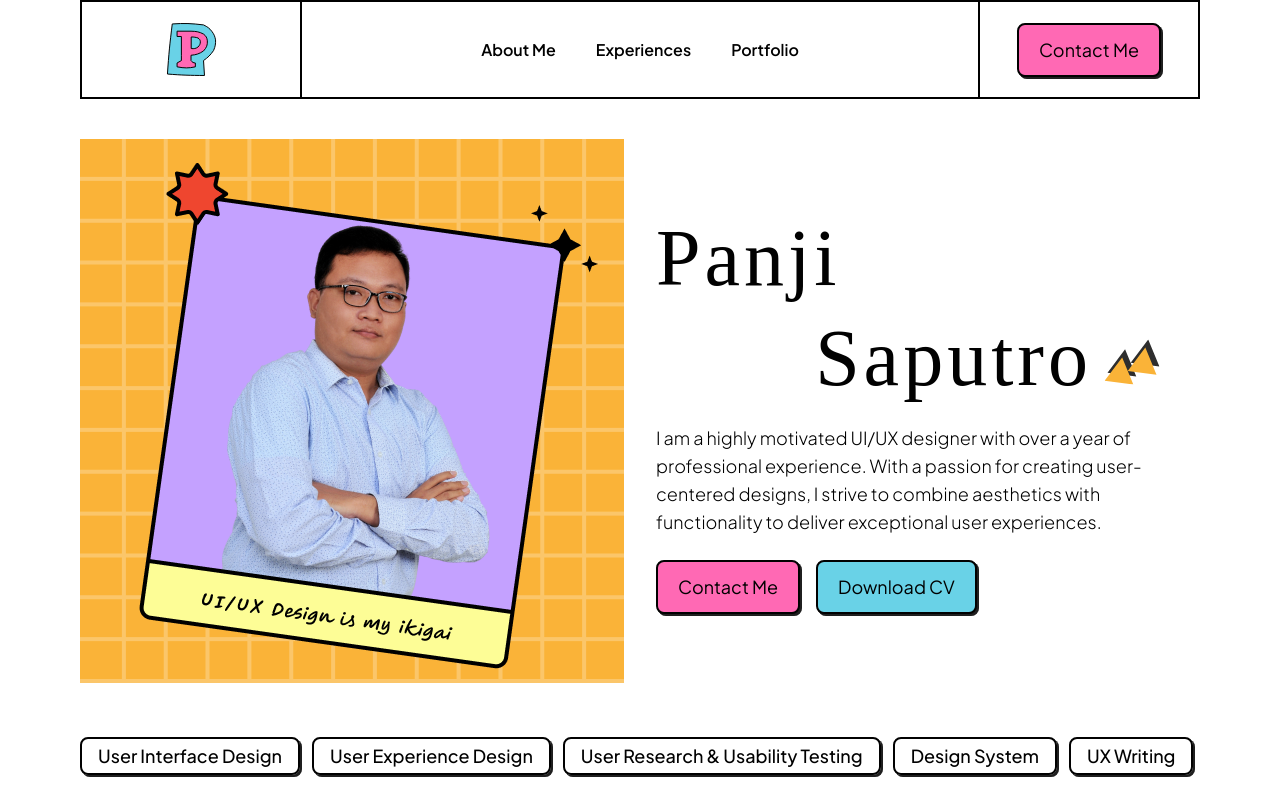
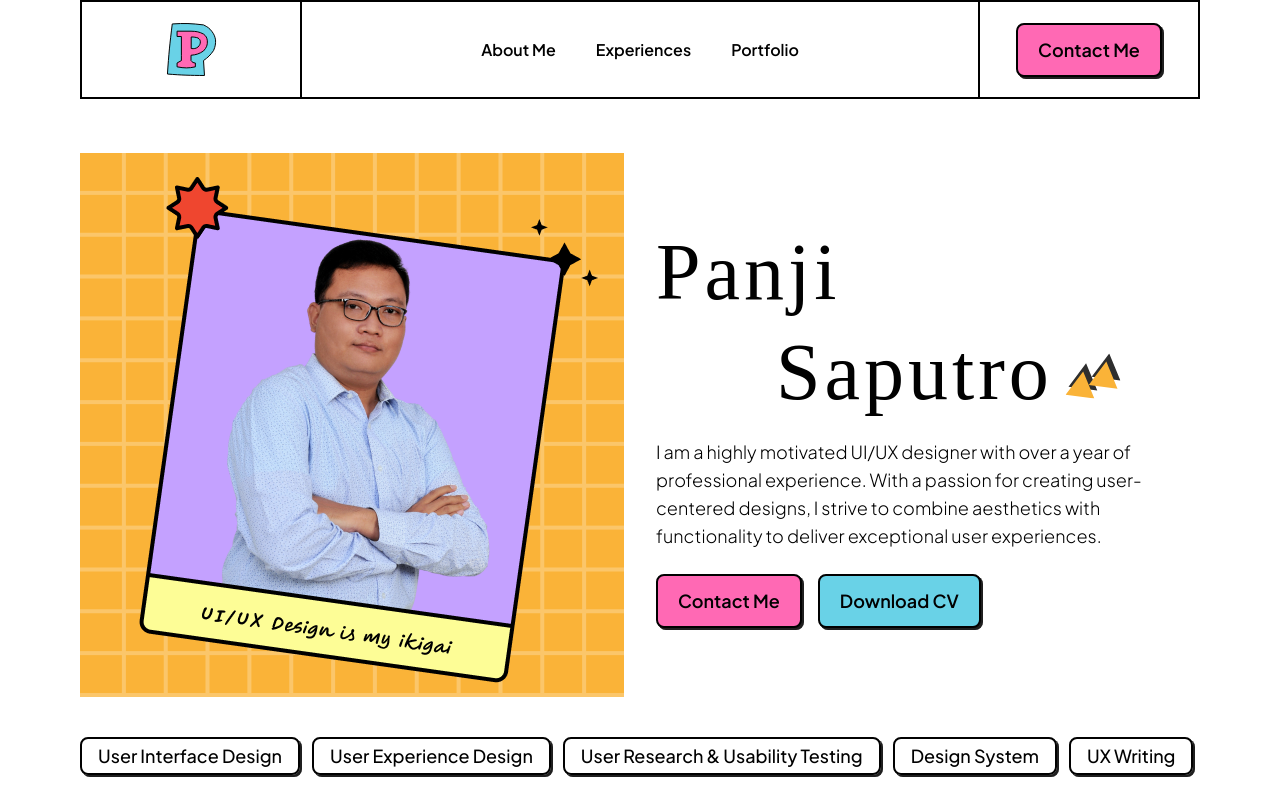
Before and after one commit to naufalzs/panji-portofolio, a Next.js app: page / in a window 1280 px wide. Shown: the top 785 px of the page. Built offline with nearby package versions, Linux system fonts and the light colour scheme.

Commit message:
feat: panji revision 2

```diff
--- a/src/components/Button.js
+++ b/src/components/Button.js
@@ -31,7 +31,7 @@ export default function Button({ color, href, onClick, disabled, children }) {
   return (
     <Wrapper href={href}>
       <button
-        className={`capitalize py-4 px-5 rounded-lg  ${bgColor} text-lg leading-none border-2 border-neutral-100 shadow-mini ${hoverClass}`}
+        className={`capitalize py-4 px-5 rounded-lg  ${bgColor} text-lg font-semibold leading-none border-2 border-neutral-100 shadow-mini ${hoverClass}`}
         onClick={onClick ? () => onClick() : undefined}
       >
         {children}
--- a/src/components/Hero.js
+++ b/src/components/Hero.js
@@ -19,7 +19,7 @@ export default function Hero() {
   return (
     <div
       id="about-me"
-      className={`relative max-w-[1120px] py-10 mx-auto`}
+      className={`relative max-w-[1120px] py-[54px] mx-auto`}
     >
       <div className={`flex justify-center items-center`}>
         <div className={`w-[544px] h-[544px] shrink-0`}>
@@ -30,10 +30,10 @@ export default function Hero() {
             alt="hero image"
           />
         </div>
-        <div className={`ml-8 mr-10 w-full`}>
+        <div className={`ml-8 w-full`}>
           <div className={`font-lora text-[80px] leading-tight tracking-wider`}>
             <h2>{identity.name}</h2>
-            <h2 className="text-right">
+            <h2 className="pl-[120px]">
               {identity.surname}
               <span className={`ml-3`}>
                 <Image
@@ -55,7 +55,7 @@ export default function Hero() {
           </div>
         </div>
       </div>
-      <div className={`mt-[54px] flex flex-wrap gap-3`}>{skillsSection}</div>
+      <div className={`mt-10 flex flex-wrap gap-3`}>{skillsSection}</div>
     </div>
   );
 }
--- a/src/components/WorkDetail.js
+++ b/src/components/WorkDetail.js
@@ -37,7 +37,7 @@ export default function WorkDetail({ index, title, data }) {
       </div>
       <div className={`relative flex`}>
         <Indicator height={indicatorHeight} isCircle={isEven} />
-        <div className={`grid space-y-8`}>
+        <div className={`grid space-y-7`}>
           {data.map((work, index) => (
             <div
               key={work.id}
--- a/src/components/WorkHistory.js
+++ b/src/components/WorkHistory.js
@@ -9,7 +9,7 @@ export default function WorkHistory() {
   return (
     <div
       id="work-history"
-      className={`relative max-w-[1120px] mx-auto py-[54px] grid space-y-[54px] px-10  xl:pl-0 xl:pr-[192px]`}
+      className={`relative max-w-[1120px] mx-auto py-[54px] grid space-y-10 px-10  xl:pl-0 xl:pr-[192px]`}
     >
       {workHistoryData.map((item, index) => (
         <WorkDetail
```
